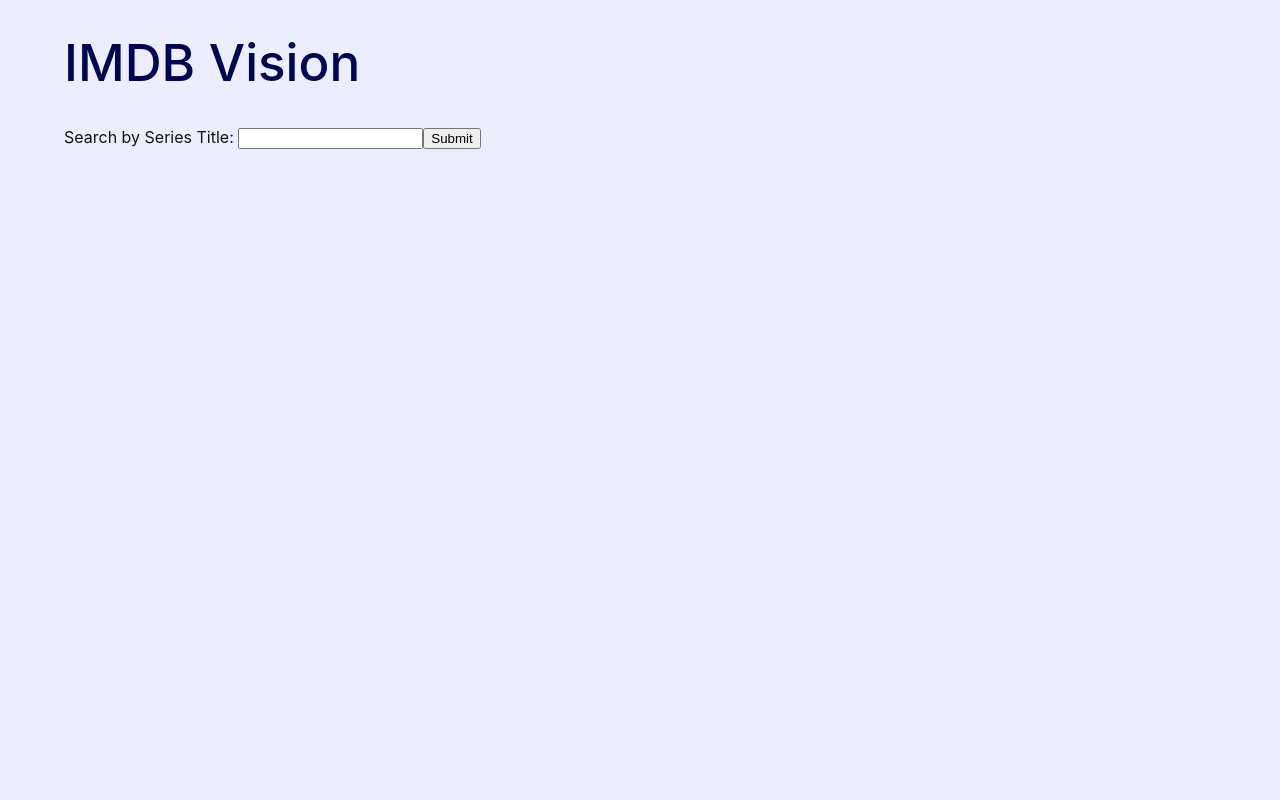
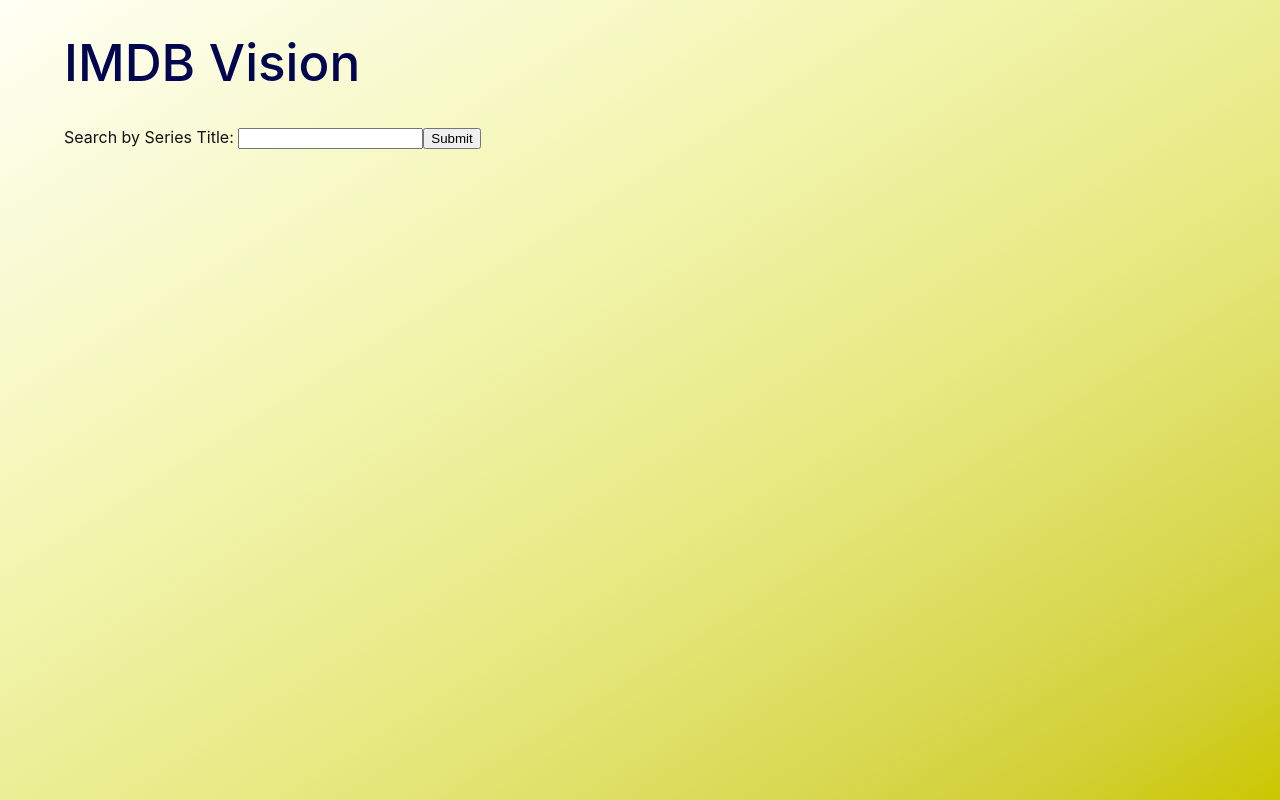
Before and after one commit to bencavins/imdb-vision, a React (Vite) app in the folder imdb-vision-frontend/: page / in a window 1280 px wide. Built offline with nearby package versions, Linux system fonts and the light colour scheme.

Commit message:
add color gradient background; add img to readmen

```diff
--- /dev/null
+++ b/imdb-vision-frontend/src/components/SeriesGrid.css
@@ -0,0 +1,3 @@
+table {
+    background-color: rgb(237, 246, 247);
+}
--- a/imdb-vision-frontend/src/components/SeriesGrid.jsx
+++ b/imdb-vision-frontend/src/components/SeriesGrid.jsx
@@ -1,4 +1,5 @@
 import SeriesGridRow from "./SeriesGridRow"
+import "./SeriesGrid.css"
 
 export default function SeriesGrid({ series }) {
 
--- a/imdb-vision-frontend/src/index.css
+++ b/imdb-vision-frontend/src/index.css
@@ -30,6 +30,8 @@
   /* place-items: center; */
   min-width: 320px;
   min-height: 100vh;
+
+  background-image: linear-gradient(to right bottom, #fffff5, #fcfde4, #f9fad2, #f6f8c1, #f3f5af, #eef09e, #eaec8d, #e5e77b, #dedf65, #d8d74e, #d1cf32, #cbc700);
 }
 
 h1 {
```
Also changed, not shown: 2 other files (tests, documents, lock files or other folders).
